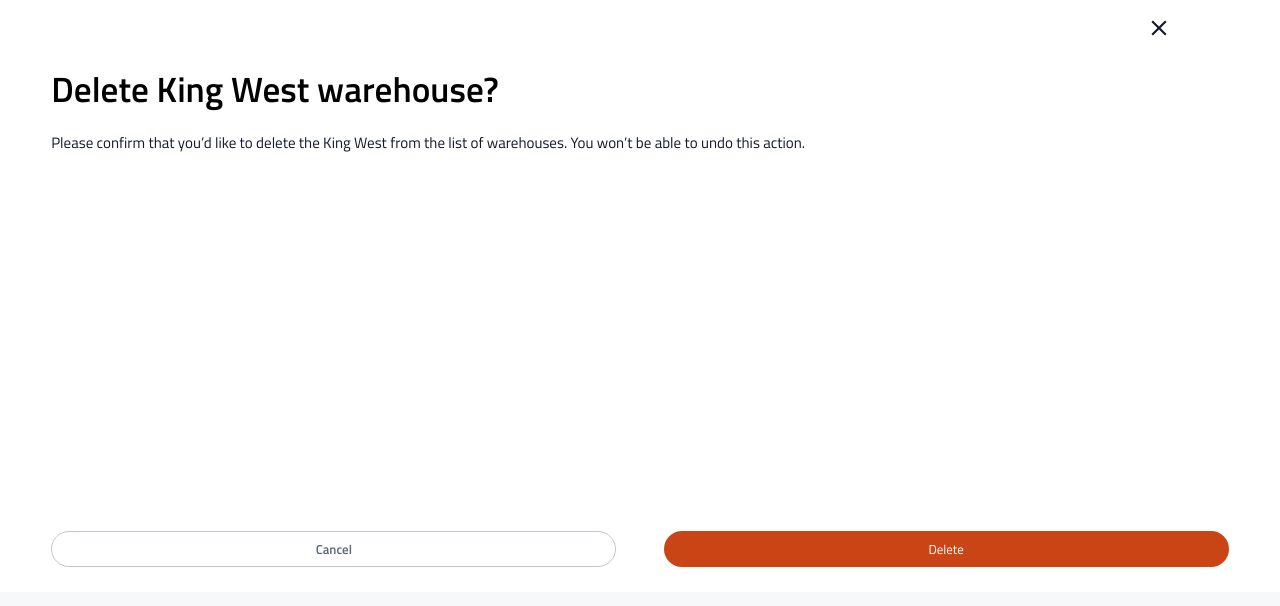
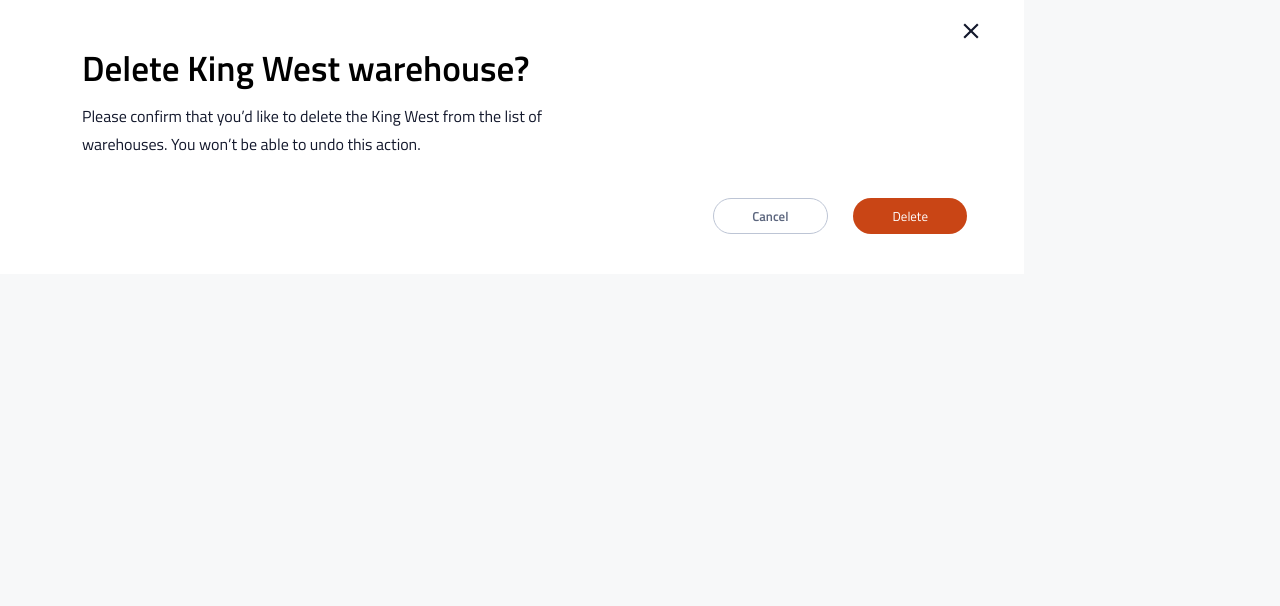
Before and after one commit to sandyngu/shredder-instock, a React (Create React App) app in the folder client/: page / in a window 1280 px wide. Shown: the top 606 px of the page. Built offline with nearby package versions, Linux system fonts and the light colour scheme.

Commit message:
Styling for Tablet Complete

```diff
--- a/client/src/components/DeleteWarehouse/delete-warehouse.scss
+++ b/client/src/components/DeleteWarehouse/delete-warehouse.scss
@@ -4,28 +4,55 @@
     background-color: white;
     width: 100%;
     height: 100%;
+    margin: 0;
+
+    @include tablet {
+        width: 80%;
+    }
 
     &__container {
         width: 92%;
         margin: 0 auto;
         padding: 15px 0 25px 0;
+
+        @include tablet {
+            margin: 0 8%;
+            padding: 18px 0 40px 0;
+        }
     }
     &__icon {
         margin-left: 93%;
         width: 26px;
+
     }
     &__heading {
         line-height: 36px;
+
+        @include tablet {
+            margin: 0;
+        }
     }
     &__text {
         font-size: $p1-mobile-fontsize;
         line-height: 26px;
         color: $instock-black;
         margin-bottom: 375px;
+
+        @include tablet {
+            width: 544px;
+            margin-bottom: 40px;
+            font-size: $p1-desktab-fontsize;
+            line-height: 28px;
+        }
     }
     &__button-container {
         display: flex;
         justify-content: space-between;
+
+        @include tablet {
+            width: 27%;
+            margin-left: 67%;
+        }
     }
     &__button {
         font-family: 'Titillium Web';
@@ -34,6 +61,11 @@
         padding: 7px 16px;
         width: 48%;
         font-size: $p2-mobile-fontsize;
+
+        @include tablet {
+            text-align: center;
+            width: 45%;
+        }
 
         &-cancel {
             border: 1px solid $cloud;
```
